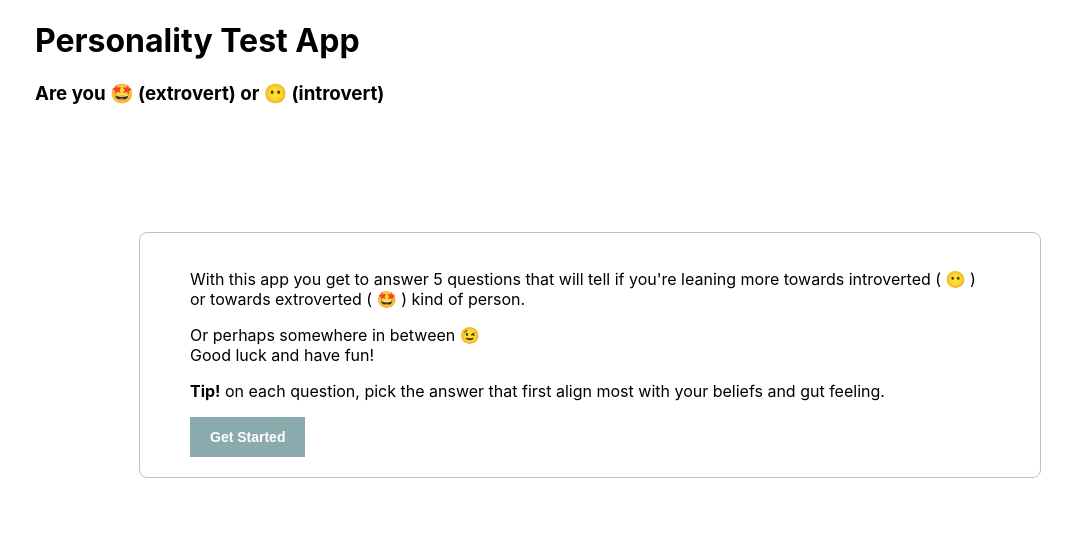
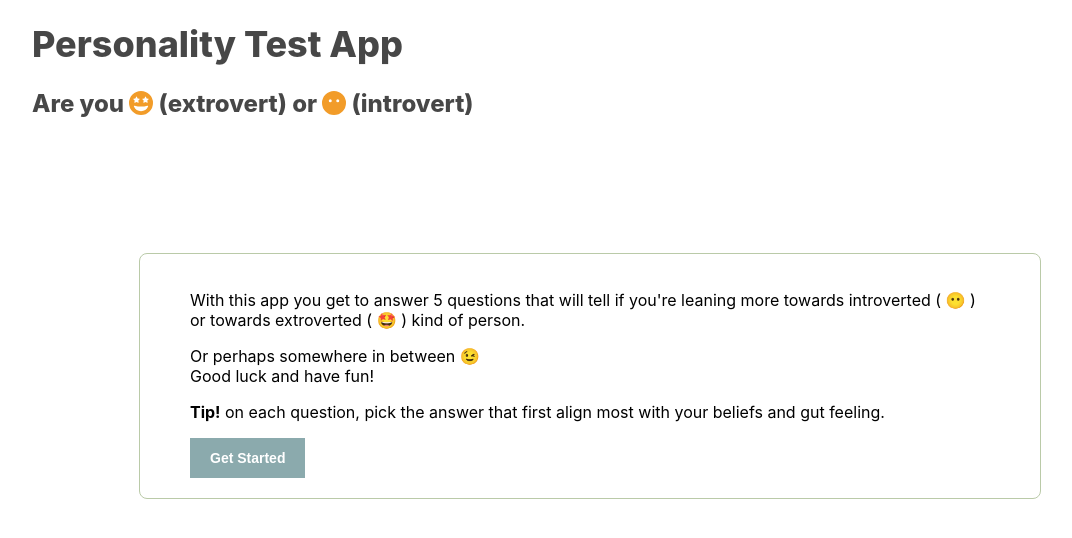
Before and after one commit to Clobbe/personality-test-app, a React (Create React App) app: page / in a window 1280 px wide. Shown: the top 538 px of the page, without its empty margins (50-1122 px from the left). Built offline with nearby package versions, Linux system fonts and the light colour scheme.

Commit message:
CU-2w4h1fn :: Refactoring app-navigation

```diff
--- a/package.json
+++ b/package.json
@@ -5,13 +5,18 @@
   "dependencies": {
     "@babel/plugin-syntax-flow": "^7.14.5",
     "@babel/plugin-transform-react-jsx": "^7.14.9",
+    "@fortawesome/fontawesome-svg-core": "^6.1.1",
+    "@fortawesome/free-solid-svg-icons": "^6.1.1",
+    "@fortawesome/react-fontawesome": "^0.1.18",
     "@types/node": "^16.7.13",
     "@types/react": "^17.0.38",
     "@types/react-dom": "^17.0.11",
+    "@types/react-fontawesome": "^1.6.5",
     "@types/react-router": "^5.1.17",
     "@types/react-router-dom": "5",
     "@types/styled-components": "^5.1.19",
     "firebase": "^9.8.2",
+    "font-awesome": "^4.7.0",
     "nth-check": "^2.1.1",
     "prop-types": "^15.8.1",
     "react": "^17.0.2",
--- a/src/App.tsx
+++ b/src/App.tsx
@@ -1,38 +1,19 @@
 import React from "react";
-import { Route, Switch } from "react-router-dom";
-import { Container, Row, Col } from "react-grid-system";
-import Index from "./pages/Index";
-import Questionaire from "./pages/Questionaire";
-import Result from "./pages/Result";
+import { BrowserRouter } from "react-router-dom";
+import { Container, setConfiguration } from "react-grid-system";
 import { VFC } from "react";
+import { Header } from "./components/molecules/Header";
+import AppNavigator from "./navigation";
 
 const App: VFC = () => {
-  //TODO :: refactor "componentify" this instead...
+  setConfiguration({ gutterWidth: 24 });
   return (
     <>
       <Container>
-        {/* TODO :: break out into a Heading-component */}
-        <Row>
-          <Col>
-            <h1>Personality Test App</h1>
-            <h3>Are you 🤩 (extrovert) or 😶 (introvert)</h3>
-          </Col>
-        </Row>
-        <Row>
-          <Col>
-            <Switch>
-              <Route exact path="/">
-                <Index />
-              </Route>
-              <Route path="/questionaire">
-                <Questionaire />
-              </Route>
-              <Route path="/result">
-                <Result />
-              </Route>
-            </Switch>
-          </Col>
-        </Row>
+        <Header />
+        <BrowserRouter>
+          <AppNavigator />
+        </BrowserRouter>
       </Container>
     </>
   );
--- a/src/components/molecules/Header.tsx
+++ b/src/components/molecules/Header.tsx
@@ -1,15 +1,28 @@
 import React, { VFC } from "react";
 import { Col, Row } from "react-grid-system";
+import { FontAwesomeIcon } from "@fortawesome/react-fontawesome";
+import {
+  faFaceGrinStars,
+  faFaceMehBlank
+} from "@fortawesome/free-solid-svg-icons";
 import Typography from "../atoms/Typography";
+import { theme } from "../../utils";
 
 export const Header: VFC = () => {
+  const iconStyle = {
+    style: { color: theme.colors.secondary[100] }
+  };
   return (
-    <Row>
+    <Row align="center" justify="center">
       <Col>
         <Typography variant="h1">Personality Test App</Typography>
         <Typography variant="h3">
           {/* TODO :: replace emojis w. font awesome */}
-          Are you 🤩 (extrovert) or 😶 (introvert)
+          Are you {
+            <FontAwesomeIcon icon={faFaceGrinStars} {...iconStyle} />
+          }{" "}
+          (extrovert) or{" "}
+          {<FontAwesomeIcon icon={faFaceMehBlank} {...iconStyle} />} (introvert)
         </Typography>
       </Col>
     </Row>
--- /dev/null
+++ b/src/navigation/index.tsx
@@ -0,0 +1,38 @@
+import * as React from "react";
+import { Route, Switch } from "react-router-dom";
+import Typography from "../components/atoms/Typography";
+import Index from "../pages/Index";
+import Questionaire from "../pages/Questionaire";
+import Result from "../pages/Result";
+
+export enum ROUTES {
+  HOME = "/",
+  QUESTIONAIRE = "/questionaire",
+  RESULT = "/result",
+  CATCH_ALL = "*"
+}
+
+const PageNotFound = () => (
+  <Typography variant="h1" align="center">
+    404 : Page Not Found
+  </Typography>
+);
+
+const AppNavigator: React.FC = () => (
+  <Switch>
+    <Route exact path={ROUTES.HOME}>
+      <Index />
+    </Route>
+    <Route path={ROUTES.QUESTIONAIRE}>
+      <Questionaire />
+    </Route>
+    <Route path={ROUTES.RESULT}>
+      <Result />
+    </Route>
+    <Route path={ROUTES.CATCH_ALL}>
+      <PageNotFound />
+    </Route>
+  </Switch>
+);
+
+export default AppNavigator;
--- /dev/null
+++ b/src/utils/index.ts
@@ -0,0 +1 @@
+export * from "./theme";
```
Also changed, not shown: 1 other file (tests, documents, lock files or other folders).
